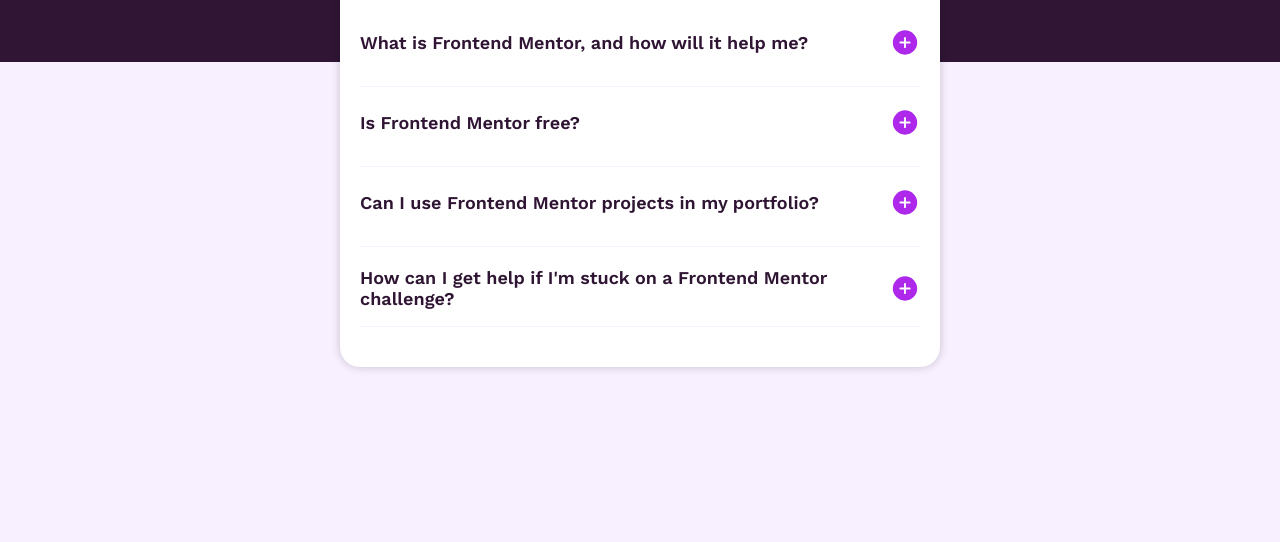
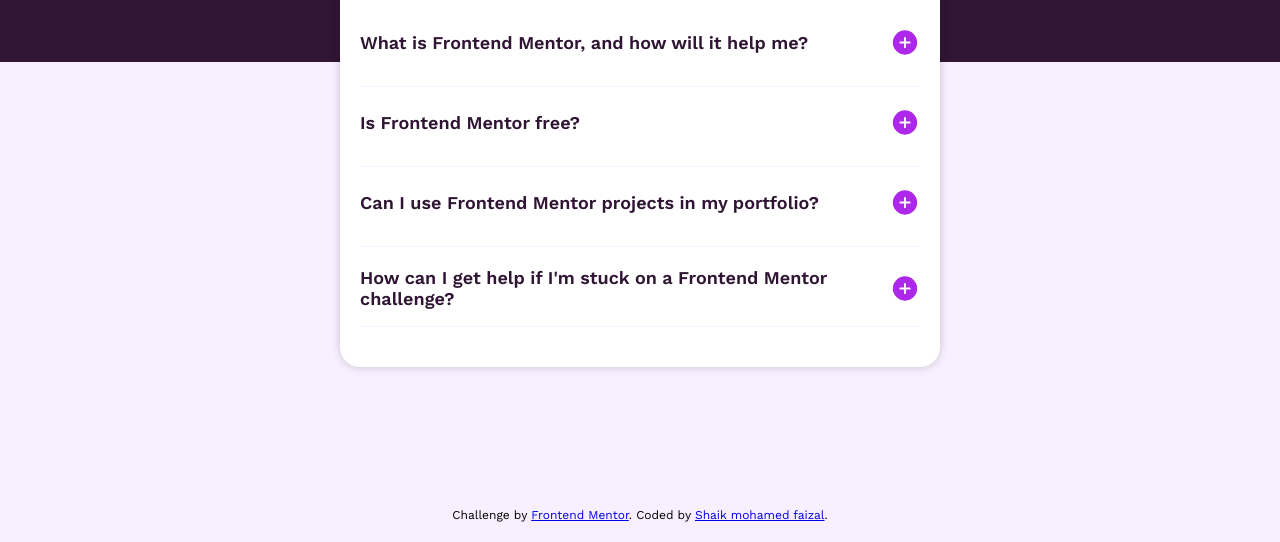
Before and after one commit to im-Shaik/faq-accordion-main, a plain HTML site: page index.html in a window 1280 px wide. Shown: the part 258-800 px from the top of the page. Drawn offline with nearby package versions, Linux system fonts and the light colour scheme.

Commit message:
finished challenge

```diff
--- a/index.html
+++ b/index.html
@@ -13,16 +13,6 @@
     />
 
     <title>Frontend Mentor | FAQ accordion</title>
-
-    <style>
-      .attribution {
-        font-size: 11px;
-        text-align: center;
-      }
-      .attribution a {
-        color: hsl(228, 45%, 44%);
-      }
-    </style>
   </head><link rel="stylesheet" href="style.css">
   </head>
   <body>
@@ -74,10 +64,10 @@
       </div>
     </div>
 
-    <!-- <div class="attribution">
+    <div class="attribution">
     Challenge by <a href="https://www.frontendmentor.io?ref=challenge" target="_blank">Frontend Mentor</a>.
-    Coded by <a href="#">Your Name Here</a>.
-  </div> -->
+    Coded by <a href="https://www.frontendmentor.io/profile/im-Shaik">Shaik mohamed faizal</a>.
+  </div>
 
   <script src="script.js"></script>
   </body>
--- a/style.css
+++ b/style.css
@@ -70,6 +70,16 @@
   color: hsl(292, 16%, 49%);
 }
 
+.attribution {
+  font-size: 12px;
+  color: hsl(0, 0%, 0%);
+  text-align: center;
+  position: fixed;
+  bottom: 20px;
+  left: 50%;
+  transform: translateX(-50%);
+}
+
 @media only screen and (min-width: 375px) {
   body {
     background: url(/assets/images/background-pattern-desktop.svg) repeat-x top
```
